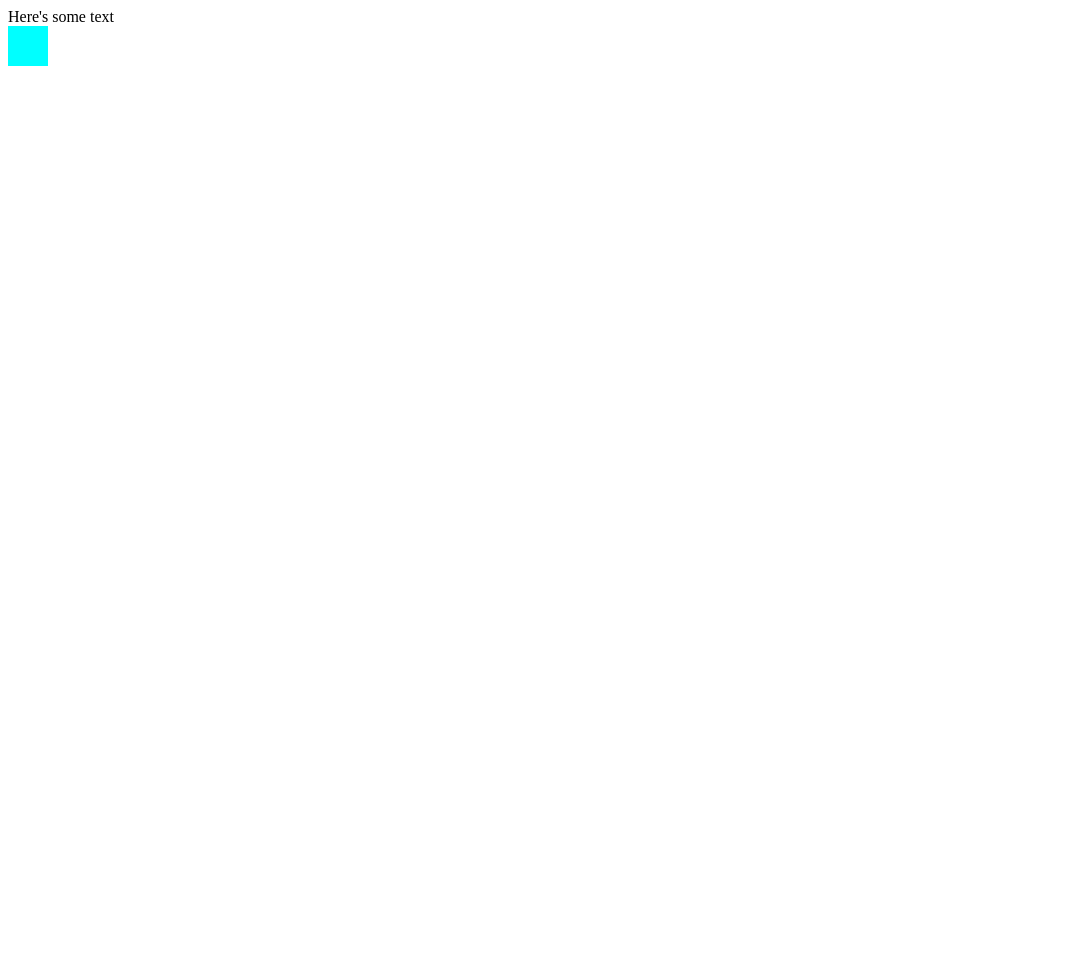
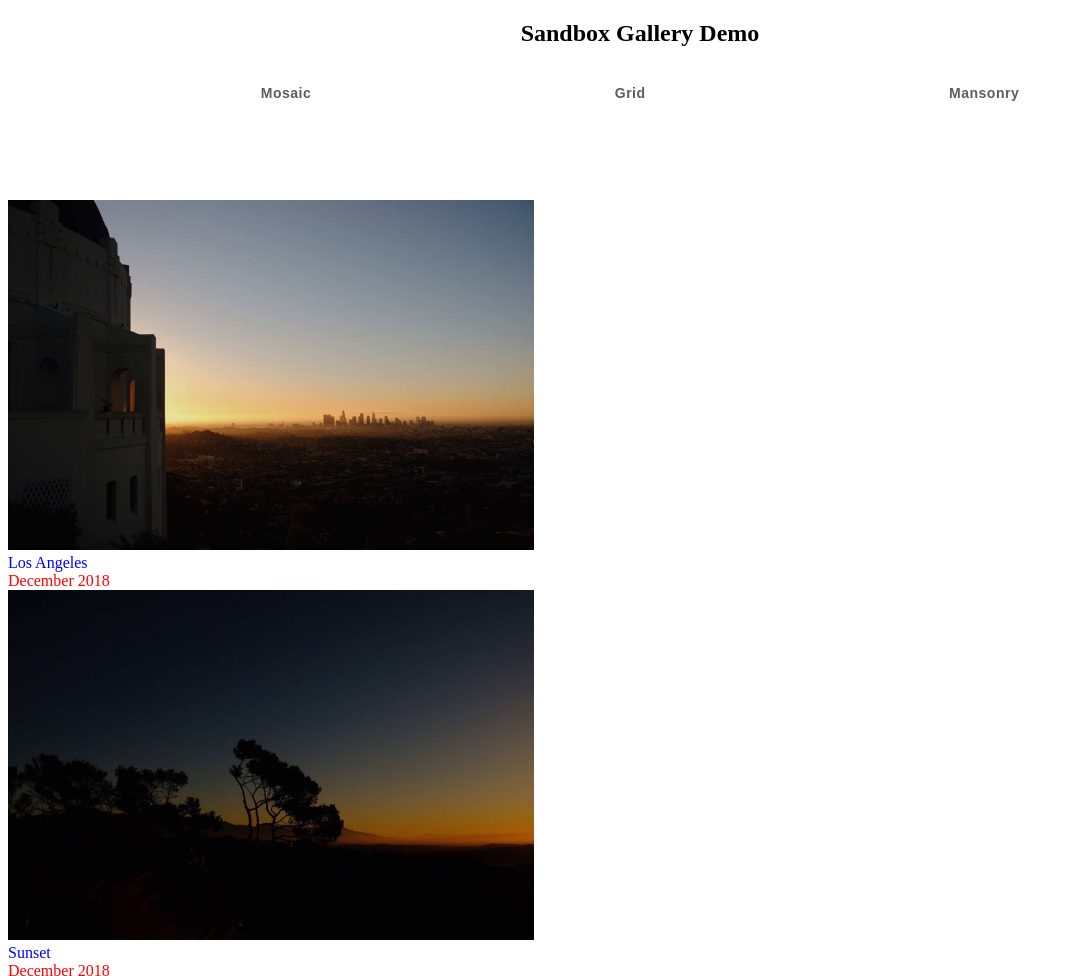
Before and after one commit to Tiffany0410/SandboxGallery, a plain HTML site: page examples.html in a window 1280 px wide. Shown: the top 976 px of the page, without its empty margins (0-1074 px from the left). Before the commit the page ends 800 px from the top, so only its background shows below. Drawn offline with nearby package versions, Linux system fonts and the light colour scheme.

Commit message:
overall example layout

```diff
--- a/examples.css
+++ b/examples.css
@@ -0,0 +1,57 @@
+/* *
+{
+    margin: 8;
+    padding: 0;
+}
+h3{
+    color: darkgrey ;
+    font-family: "raleway-regular", arial;
+    letter-spacing: 1px;
+}
+
+p{
+    color: gray ;
+    font-family: "raleway-regular", arial;
+    letter-spacing: 1px;
+} */
+
+h2 {
+    text-align: center;
+}
+
+.header-container{
+    width: 100%;
+    height: 180px;
+    background: #ffffff;
+}
+
+.navbar{
+    margin-left: 20%;
+    margin-right: 20%;
+    display: flex;
+    flex-wrap: wrap;
+    justify-content: space-between;
+}
+
+.navbar a{
+    text-decoration: none;
+    color: #5e5d5d;
+    font-family: "raleway-regular", arial;
+    font-size: 14px;
+    letter-spacing: .5px;
+
+    transition:all .2s linear;
+    -o-transition:all .2s linear;
+    -moz-transition:all .2s linear;
+    -webkit-transition:all .2s linear;
+}
+
+.logo:hover {
+    color: #34647e;
+}
+
+.navbar a:hover, .navbar .selected{
+    color: #34647e;
+    font-weight: 300;
+    letter-spacing: 12px;
+}
--- a/examples.html
+++ b/examples.html
@@ -22,9 +22,22 @@
 
    </head>
    <body>
-
- 	<div id='myId'>Here's some text</div>
-
+      <div class='header-container'>
+         <div class='logo'>
+            <h2>Sandbox Gallery Demo</h2>
+         </div>
+         <div class='navbar'>
+            <div>
+               <a onclick="templateMosaic()"><h4>Mosaic</h4></a>
+            </div>
+            <div>
+               <a onclick="templateGrid()"><h4>Grid</h4></a>
+            </div>
+            <div>
+               <a onclick="templateMansonry()"><h4>Mansonry</h4></a>
+            </div>
+         </div>
+      </div>
    </body>
 
 </html>
--- a/examples.js
+++ b/examples.js
@@ -1,2 +1,20 @@
-const gallery = new GalleryGenerator([], null);
+const gallery = new GalleryGenerator([
+    {name: "photo1", path: 'photos/a.jpg', caption: 'Los Angeles', date: 'December 2018'},
+    {name: "photo2", path: 'photos/a1.jpg', caption: 'Sunset', date: 'December 2018'},
+    {name: "photo3", path: 'photos/a2.jpg', caption: 'San Francisco', date: 'December 2018'},
+    {name: "photo4", path: 'photos/a3.jpg', caption: 'San Francisco', date: 'December 2018'}], null);
 gallery.makeGallery();
+gallery.showCaption();
+gallery.showDate();
+
+function templateMosaic() {
+    gallery.templateMosaic();
+}
+
+function templateGrid() {
+    gallery.templateGrid();
+}
+
+function templateMansonry() {
+    gallery.templateMansonry();
+}
--- a/sandboxGallery.js
+++ b/sandboxGallery.js
@@ -15,16 +15,49 @@ GalleryGenerator.prototype = {
 
     makeGallery: function() {
         const gallery = document.createElement('div');
-        gallery.id = "sandboxgallery";
+        gallery.id = 'sandboxgallery';
         gallery.style.cssText = 'width:40px; height: 40px; background-color: Aqua;';
 
         const body = $('body');
 		body.append(gallery);
+        this.setImage();
     },
 
     // parameter = array of image?
     setImage: function() {
+        const gallery = document.getElementById('sandboxgallery');
+        this.photos.map(photo => {
+            const div = document.createElement('div');
+            const img = document.createElement('img');
+            div.id = photo.name;
+            img.src = photo.path;
+            div.style.cssText = 'width: 350px;'
+            img.style.cssText = 'height: 350px';
+            gallery.appendChild(div);
+            div.append(img);
+        });
+    },
 
+    showCaption: function() {
+        this.photos.map(photo => {
+            const img_div = document.getElementById(photo.name);
+            const caption = document.createElement('span');
+            caption.style.cssText = 'display: block; color: blue; width: 100%;'
+            caption.innerHTML = photo.caption;
+            img_div.append(caption);
+            console.log(photo.caption);
+        });
+    },
+
+    showDate: function() {
+        this.photos.map(photo => {
+            const img_div = document.getElementById(photo.name);
+            const date = document.createElement('span');
+            date.style.cssText = 'display: block; color: red; width: 100%;'
+            date.innerHTML = photo.date;
+            img_div.append(date);
+            console.log(photo.date);
+        });
     },
 
     // parameter = image: (imageName, imagePath, caption)
@@ -54,8 +87,15 @@ GalleryGenerator.prototype = {
         }
     },
 
-    // Set style to template 1
-    template1: function() {
+    templateMosaic: function() {
+        console.log('template mosaic');
+    },
 
+    templateGrid: function() {
+        console.log('template grid');
+    },
+
+    templateMansonry: function() {
+        console.log('template mansonry');
     }
 }
```
Also changed, not shown: photos/a.jpg (added), photos/a1.jpg (added), photos/a2.jpg (added), photos/a3.jpg (added), 1 other file. Lines whose indentation alone changed are shown as unchanged.
